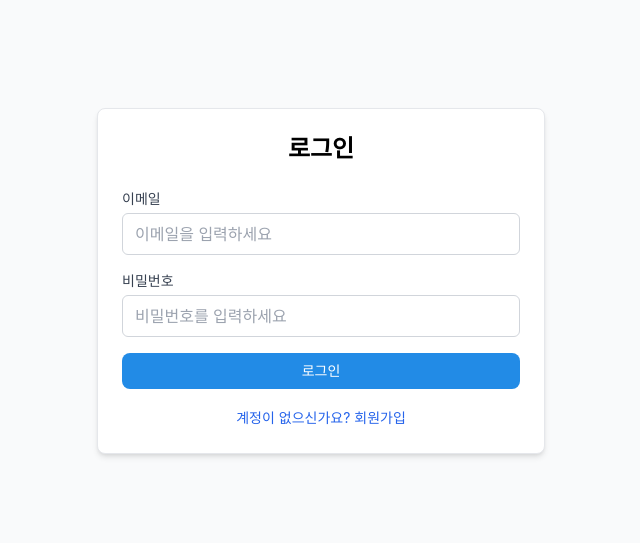
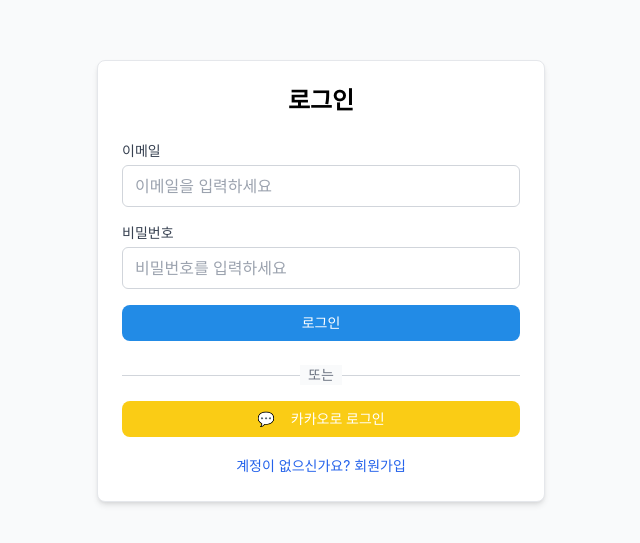
Before and after one commit to my0366/real-rf-web, a React (Vite) app: page /login in a window 1280 px wide. Shown: the part 119-662 px from the top of the page, without its empty margins (319-959 px from the left). Built offline with nearby package versions, Linux system fonts and the light colour scheme; no server answers.

Commit message:
feat : kakao login

```diff
--- a/src/components/LoginForm.tsx
+++ b/src/components/LoginForm.tsx
@@ -5,7 +5,7 @@ import Input from './ui/Input';
 import Card from './ui/Card';
 
 export const LoginForm: React.FC = () => {
-  const { signIn, signUp, loading, error } = useAuth();
+  const { signIn, signUp, signInWithKakao, loading, error } = useAuth();
   const [isSignUp, setIsSignUp] = useState(false);
   const [formData, setFormData] = useState({
     email: '',
@@ -37,6 +37,14 @@ export const LoginForm: React.FC = () => {
       }
     } catch (error) {
       console.error('인증 오류:', error);
+    }
+  };
+
+  const handleKakaoLogin = async () => {
+    try {
+      await signInWithKakao();
+    } catch (error) {
+      console.error('카카오 로그인 오류:', error);
     }
   };
 
@@ -120,6 +128,28 @@ export const LoginForm: React.FC = () => {
           </Button>
         </form>
 
+        {/* 소셜 로그인 구분선 */}
+        <div className="mt-6 mb-4">
+          <div className="relative">
+            <div className="absolute inset-0 flex items-center">
+              <div className="w-full border-t border-gray-300" />
+            </div>
+            <div className="relative flex justify-center text-sm">
+              <span className="px-2 bg-gray-50 text-gray-500">또는</span>
+            </div>
+          </div>
+        </div>
+
+        {/* 카카오 로그인 버튼 */}
+        <Button
+          onClick={handleKakaoLogin}
+          disabled={loading}
+          className="w-full bg-yellow-400 hover:bg-yellow-500 text-gray-900 font-medium"
+        >
+          <span className="mr-2">💬</span>
+          카카오로 로그인
+        </Button>
+
         <div className="mt-4 text-center">
           <button
             type="button"
--- a/src/contexts/AuthContext.tsx
+++ b/src/contexts/AuthContext.tsx
@@ -7,6 +7,7 @@ interface AuthContextType extends AuthState {
     signUp: (credentials: SignUpCredentials) => Promise<void>;
     signOut: () => Promise<void>;
     deleteAccount: () => Promise<void>;
+    signInWithKakao: () => Promise<void>;
 }
 
 const AuthContext = React.createContext<AuthContextType | null>(null);
@@ -132,12 +133,42 @@ export const AuthProvider: React.FC<{ children: React.ReactNode }> = ({children}
         }
     };
 
+    const signInWithKakao = async () => {
+        setState(prev => ({ ...prev, loading: true, error: null }));
+
+        try {
+            const { error } = await createSupabaseClient().auth.signInWithOAuth({
+                provider: 'kakao',
+                options: {
+                    redirectTo: `${window.location.origin}/`,
+                    // scopes: 'profile_nickname',
+                }
+            });
+
+            if (error) {
+                setState(prev => ({ ...prev, loading: false, error: error.message }));
+                throw new Error(error.message);
+            }
+
+            // OAuth는 리다이렉트되므로 여기서 loading을 false로 설정하지 않음
+            // 리다이렉트 후 onAuthStateChange에서 처리됨
+        } catch (error) {
+            setState(prev => ({
+                ...prev,
+                loading: false,
+                error: error instanceof Error ? error.message : '카카오 로그인 중 오류가 발생했습니다.'
+            }));
+            throw error;
+        }
+    };
+
     const value = {
         ...state,
         signIn,
         signUp,
         signOut,
         deleteAccount,
+        signInWithKakao,
     };
 
     return <AuthContext.Provider value={value}>{children}</AuthContext.Provider>;
```
